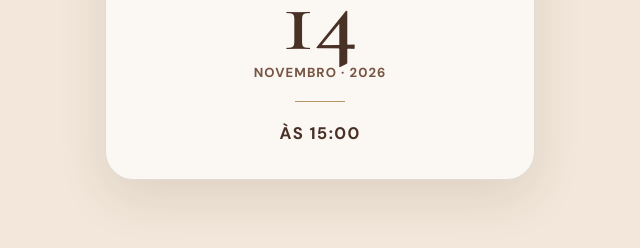
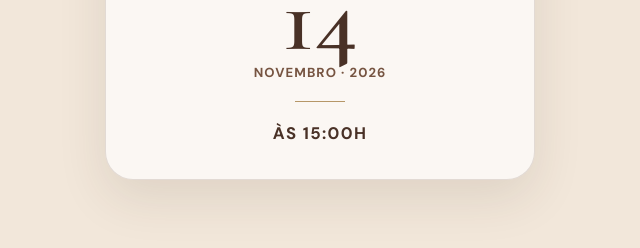
Before and after one commit to whtevy/EventoEspecial, a website: page index.html in a window 1280 px wide. Shown: the part 1240-1488 px from the top of the page, 320-960 px from the left. Drawn offline with nearby package versions, Linux system fonts and the light colour scheme.

Commit message:
Update time format in index.htmlc

```diff
--- a/index.html
+++ b/index.html
@@ -58,7 +58,7 @@
         <p class="date-day">14</p>
         <p class="date-month">NOVEMBRO · 2026</p>
         <div class="date-divider"></div>
-        <p class="date-time">ÀS 15:00</p>
+        <p class="date-time">ÀS 15:00H</p>
       </div>
     </section>
 <section class="section location reveal" id="local">
```
